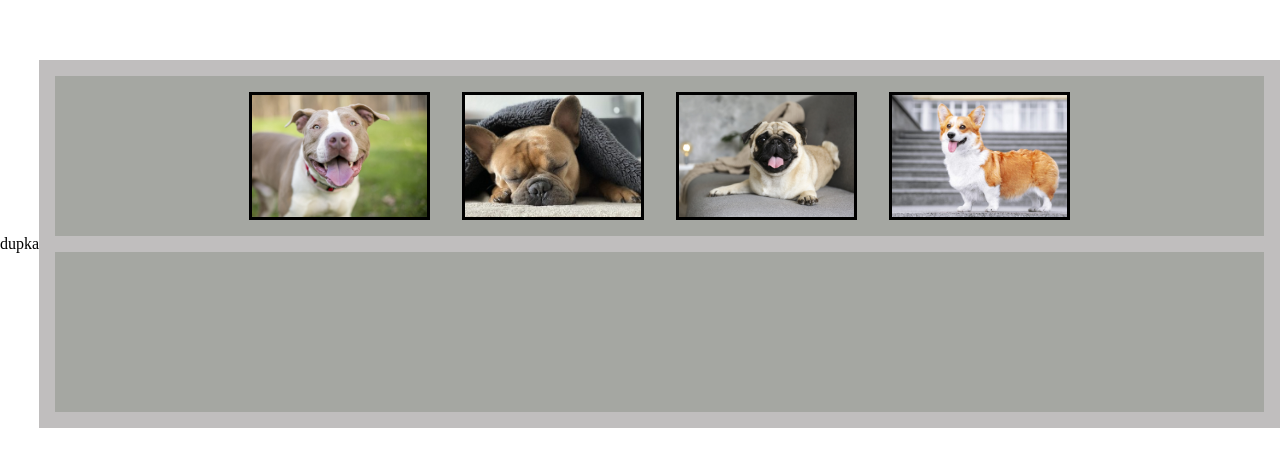
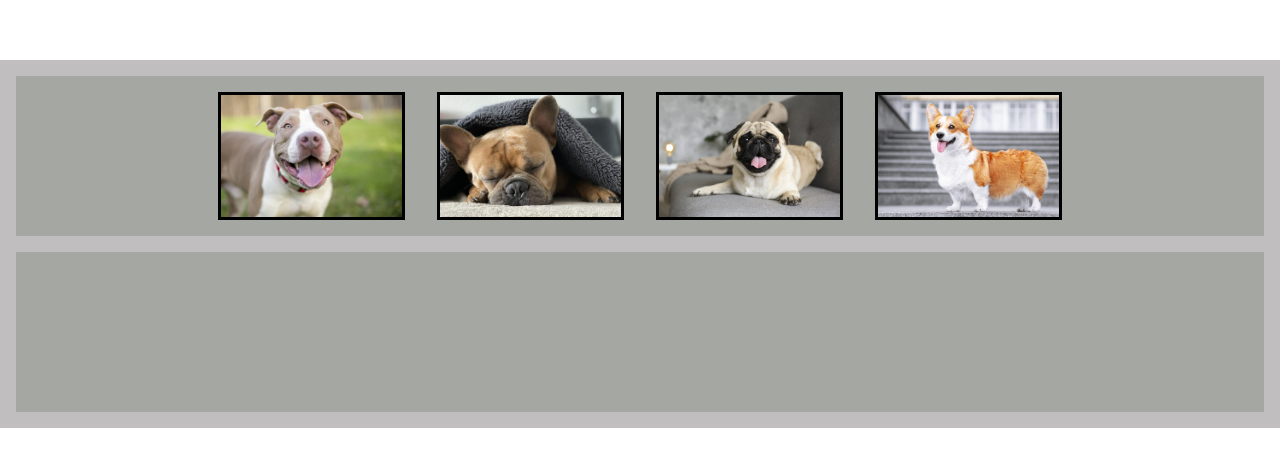
Before and after one commit to corbatsh/onClick, a plain HTML site: page index.html in a window 1280 px wide. Shown: the part 156-622 px from the top of the page. Drawn offline with Linux system fonts and the light colour scheme.

```diff
--- a/index.html
+++ b/index.html
@@ -5,7 +5,7 @@
     <meta name="viewport" content="width=device-width, initial-scale=1.0">
     <title>odwolania</title>
     <link rel="stylesheet" href="style.css">
-    dupka
+
 </head>
 <body>
     <script src="script.js"></script>
```
